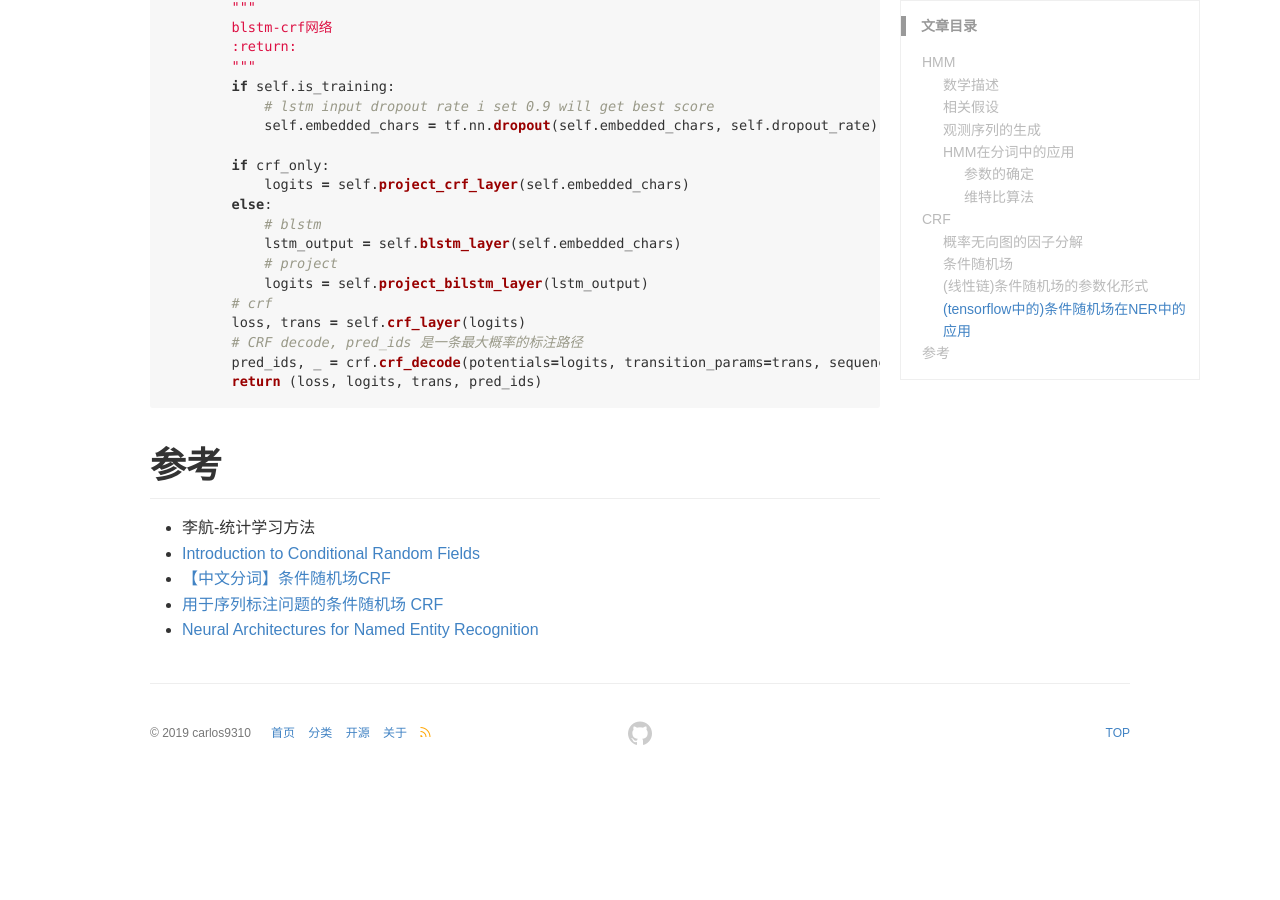
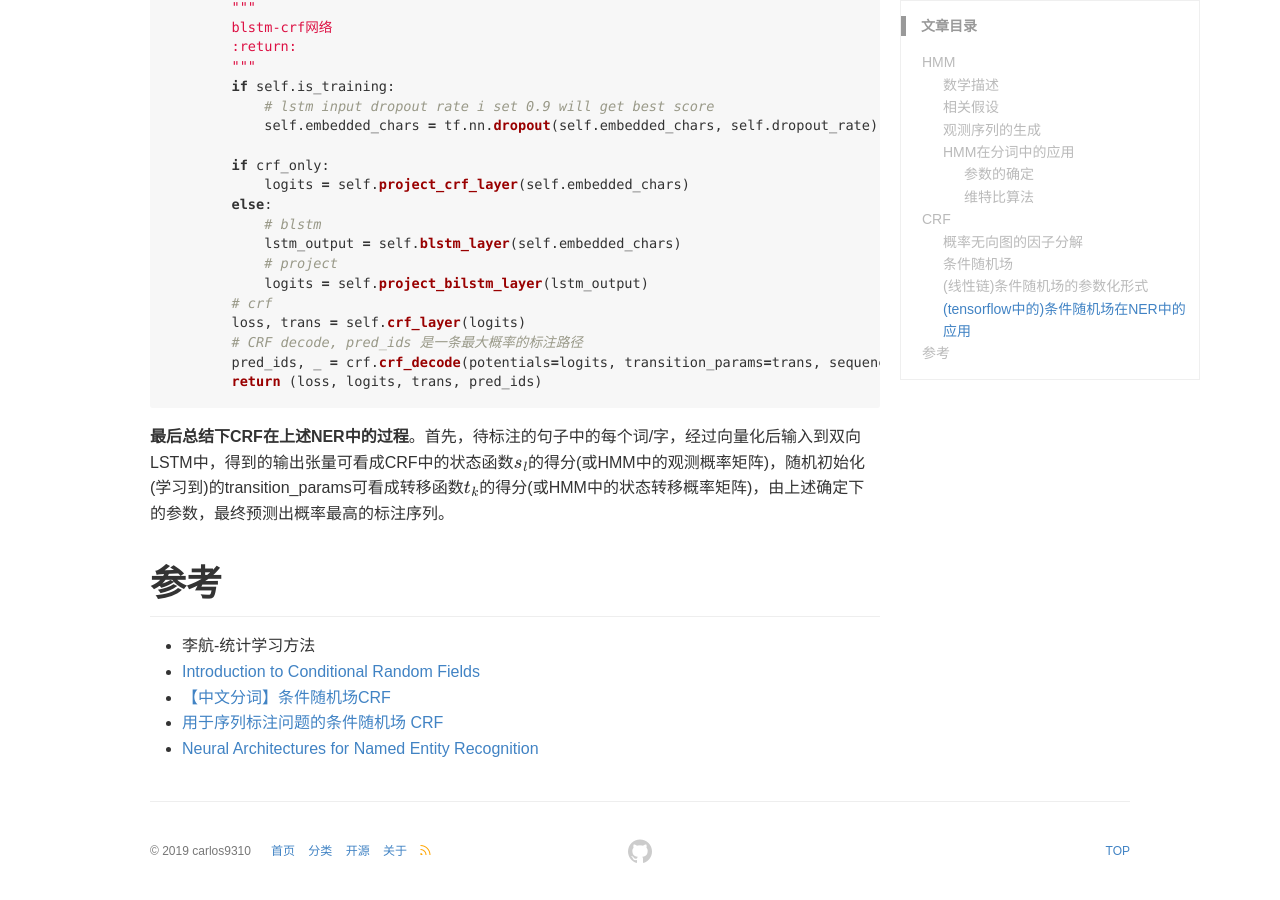
Before and after one commit to carlos9310/carlos9310.github.io, a Jekyll site: the page built from _posts/ML/2019-07-05-HMM-CRF.md, in a window 1280 px wide and 900 px high, scrolled down 12490 px. Built offline with Jekyll 4.4.1, drawn with Linux system fonts in a browser that asks for light colours; formulas are drawn with MathJax 3; comment, search, counter and statistics services are not loaded; before the commit the page ends 13272 px from its top, so only the background shows below that.

Commit message:
update CRF

````diff
--- a/_posts/ML/2019-07-05-HMM-CRF.md
+++ b/_posts/ML/2019-07-05-HMM-CRF.md
@@ -511,6 +511,10 @@ def crf_decode(potentials, transition_params, sequence_length):
         return (loss, logits, trans, pred_ids)
 ```
 
+**最后总结下CRF在上述NER中的过程**。首先，待标注的句子中的每个词/字，经过向量化后输入到双向LSTM中，得到的输出张量可看成CRF中的状态函数$$s_l$$的得分(或HMM中的观测概率矩阵)，随机初始化(学习到)的transition_params可看成转移函数$$t_k$$的得分(或HMM中的状态转移概率矩阵)，由上述确定下的参数，最终预测出概率最高的标注序列。
+
+
+
 # 参考
 - 李航-统计学习方法
 - [Introduction to Conditional Random Fields](http://blog.echen.me/2012/01/03/introduction-to-conditional-random-fields/)
````
